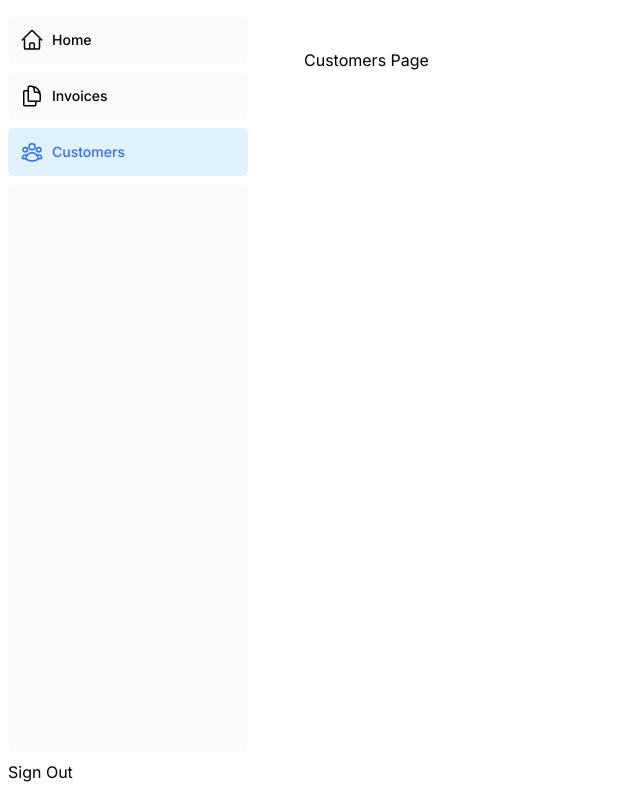
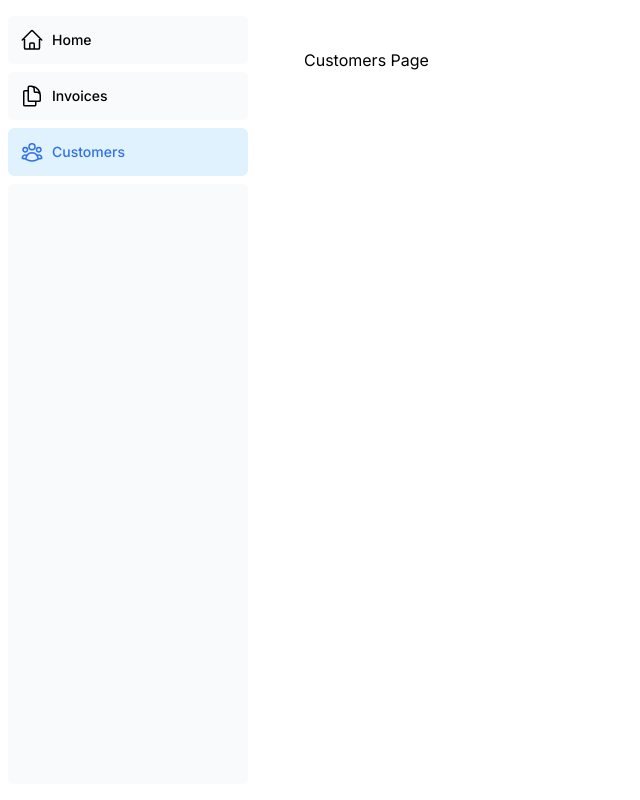
Before and after one commit to sreedhar1078-ai/nextjs-dashboard, a Next.js app: page /dashboard/customers in a window 1280 px wide. Shown: the whole page, without its empty margins (0-640 px from the left). Built offline with nearby package versions, Linux system fonts and the light colour scheme; a web font is replaced by a local one.

Commit message:
Update feature X and fix bug Y

```diff
--- a/app/ui/dashboard/sidenav.tsx
+++ b/app/ui/dashboard/sidenav.tsx
@@ -1,14 +1,10 @@
 import NavLinks from '@/app/ui/dashboard/nav-links';
-import SignOutButton from '@/app/ui/dashboard/signout-button';
-
 export default function SideNav() {
   return (
     <div className="flex h-full flex-col px-3 py-4 md:px-2">
       <div className="flex grow flex-row justify-between space-x-2 md:flex-col md:space-x-0 md:space-y-2">
         <NavLinks />
         <div className="hidden h-auto w-full grow rounded-md bg-gray-50 md:block"></div>
-
-        <SignOutButton />
       </div>
     </div>
   );
--- a/app/ui/dashboard/signout-button.tsx
+++ /dev/null
@@ -1,16 +0,0 @@
-'use client';
-
-import { signOut } from 'next-auth/react';
-
-export default function SignOutButton() {
-  return (
-    <form
-      onSubmit={(e) => {
-        e.preventDefault();
-        signOut({ callbackUrl: '/' });
-      }}
-    >
-      <button type="submit">Sign Out</button>
-    </form>
-  );
-}
```
